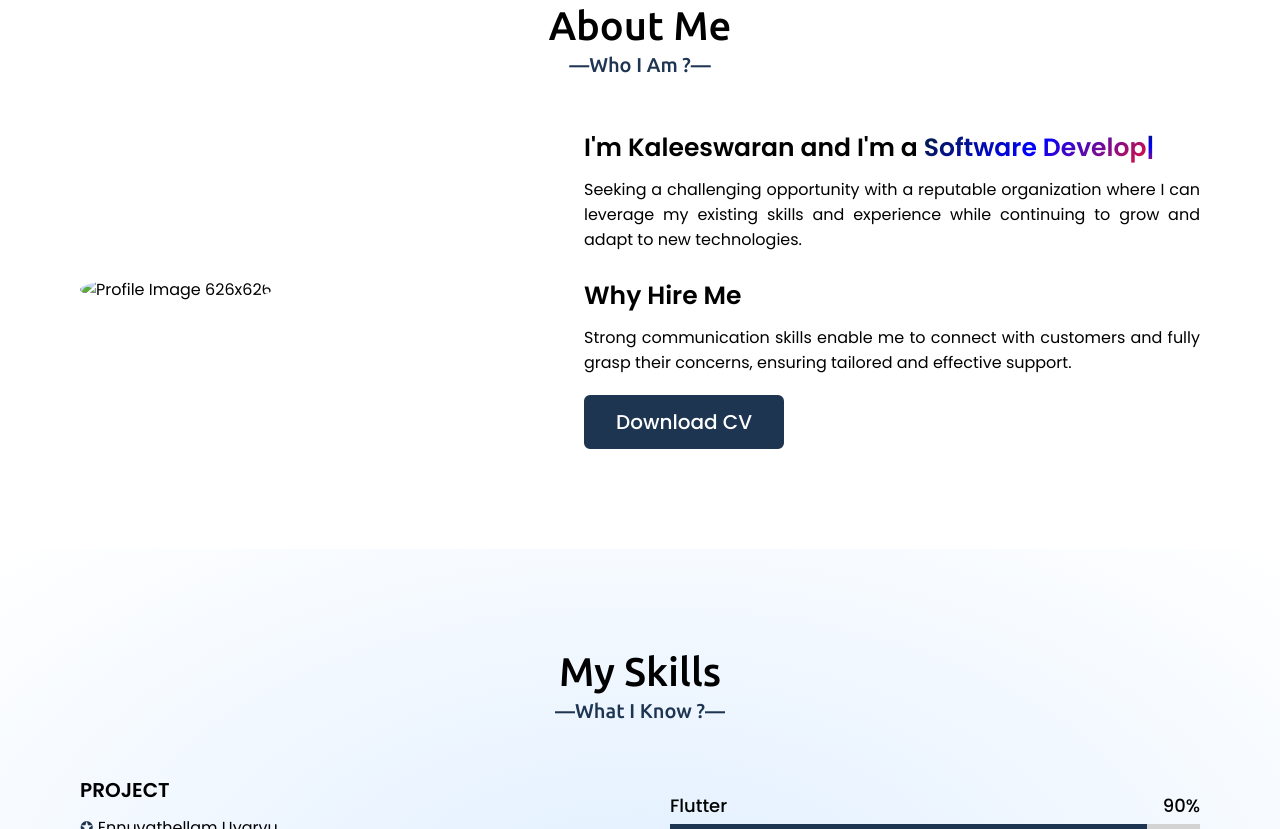
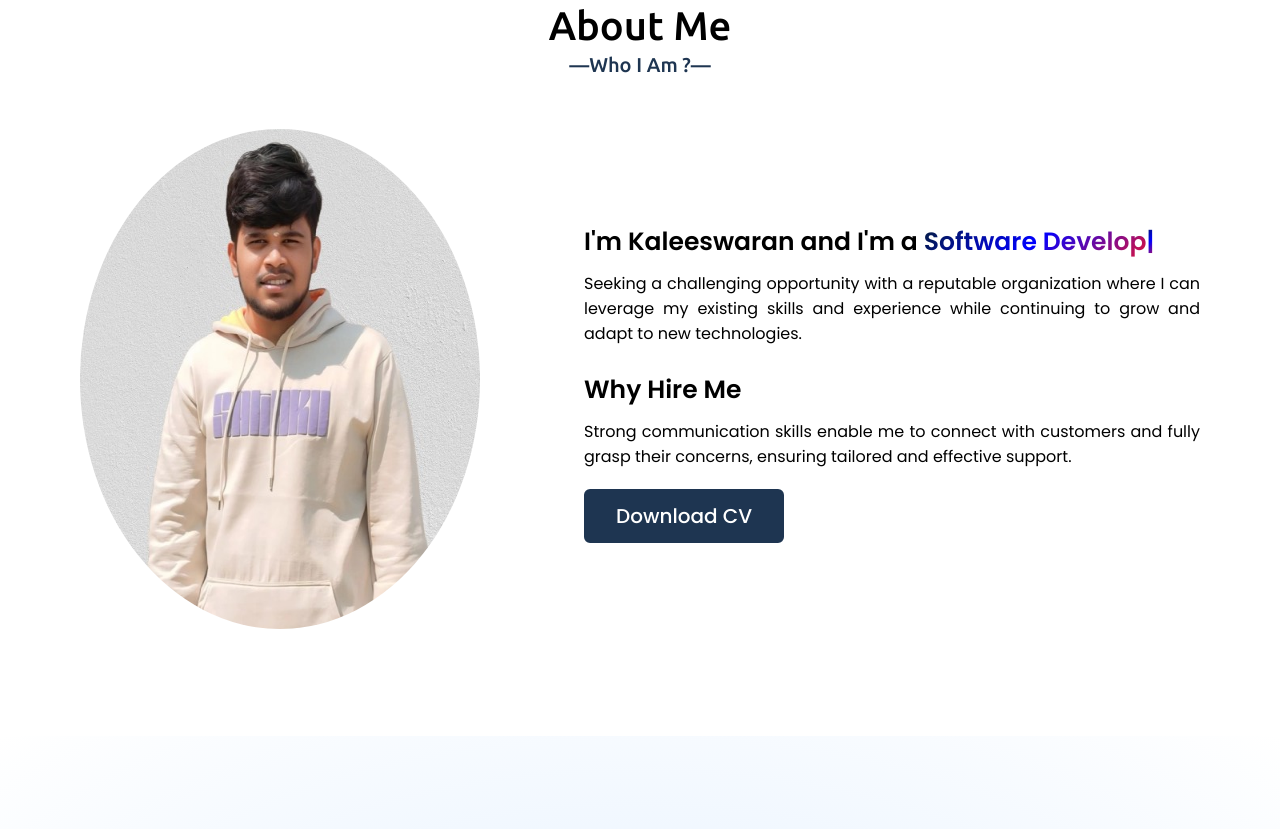
Before and after one commit to kaleeswaran-flutter/portfolio, a plain HTML site: page index.html in a window 1280 px wide. Shown: the part 897-1726 px from the top of the page. Drawn offline with nearby package versions, Linux system fonts and the light colour scheme.

Commit message:
Update index.html

```diff
--- a/index.html
+++ b/index.html
@@ -51,7 +51,7 @@
           <h2 class="title">About Me</h2>
           <div class="about-content">
             <div class="column left">
-              <img src="person_5.webp" alt="Profile Image 626x626" style="border-radius: 50%;">
+              <img src="person.jpg" alt="Profile Image 626x626" style="border-radius: 50%;">
             </div>
             <div class="column right">
               <div class="text">I'm Kaleeswaran and I'm a <span class="typing-2"></span></div>
```
